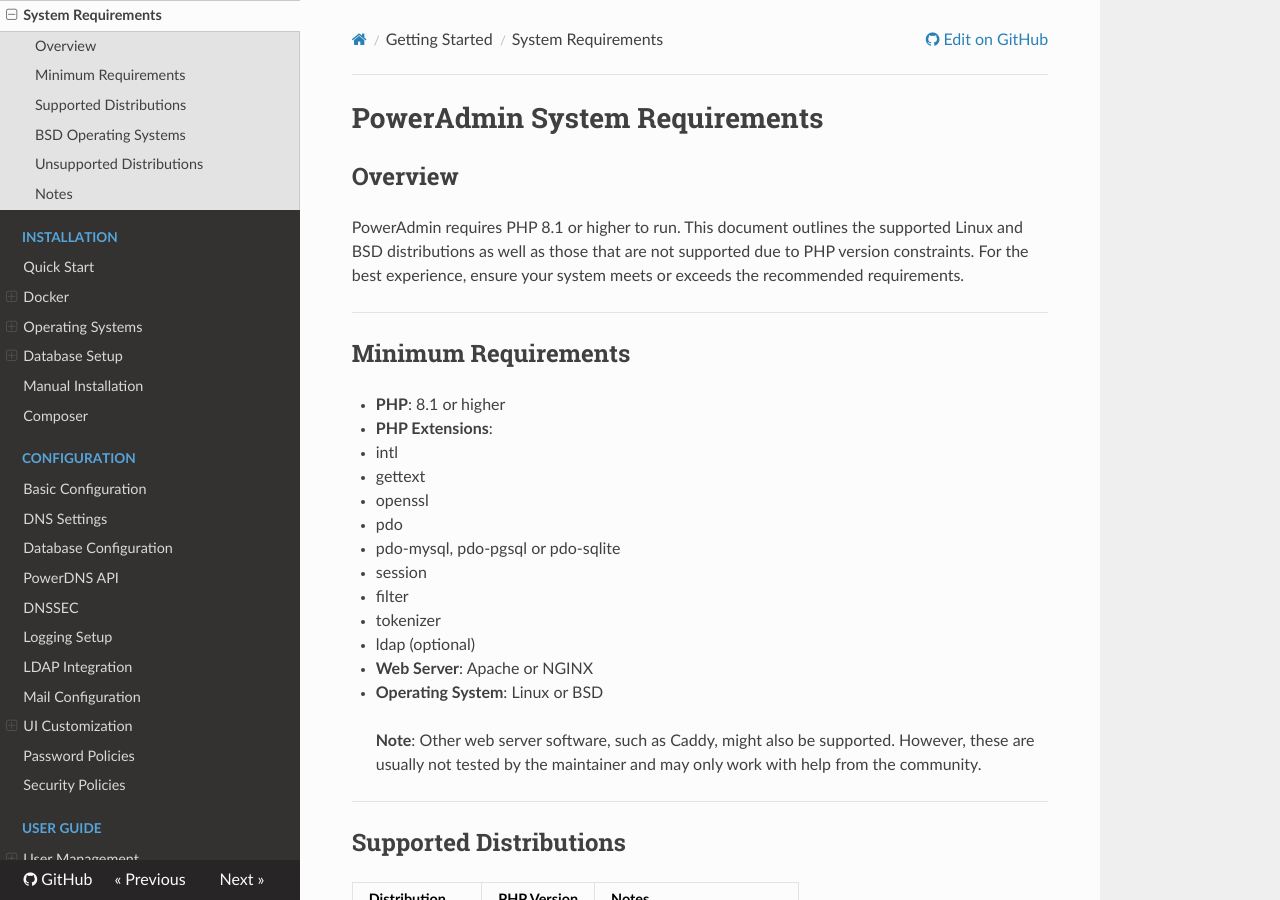
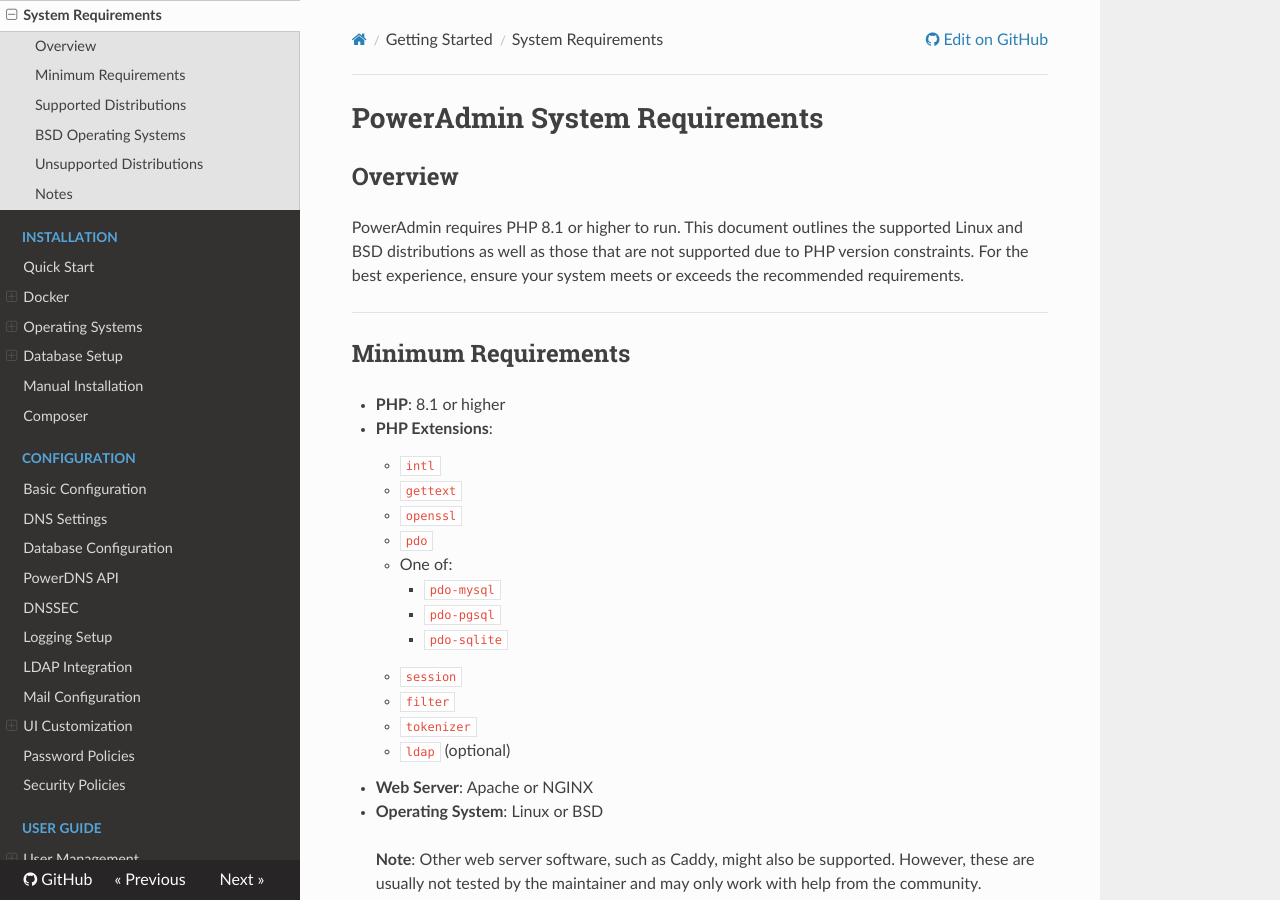
Before and after one commit to poweradmin/poweradmin-docs, an MkDocs documentation site: the page built from docs/getting-started/requirements.md, in a window 1280 px wide and 900 px high. Built offline with MkDocs 1.6.1, drawn with Linux system fonts in a browser that asks for light colours; nearby versions of some CDN libraries.

Commit message:
docs: update list formatting

```diff
--- a/docs/getting-started/requirements.md
+++ b/docs/getting-started/requirements.md
@@ -12,15 +12,18 @@
 
 - **PHP**: 8.1 or higher
 - **PHP Extensions**:
-  - intl
-  - gettext
-  - openssl
-  - pdo
-  - pdo-mysql, pdo-pgsql or pdo-sqlite
-  - session
-  - filter
-  - tokenizer
-  - ldap (optional)
+    - `intl`
+    - `gettext`
+    - `openssl`
+    - `pdo`
+    - One of:
+        - `pdo-mysql`
+        - `pdo-pgsql`
+        - `pdo-sqlite`
+    - `session`
+    - `filter`
+    - `tokenizer`
+    - `ldap` (optional)
 - **Web Server**: Apache or NGINX
 - **Operating System**: Linux or BSD
 
```
